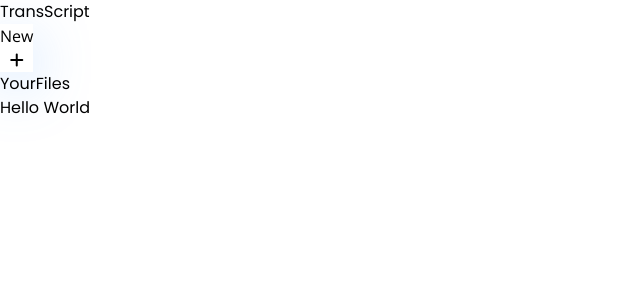
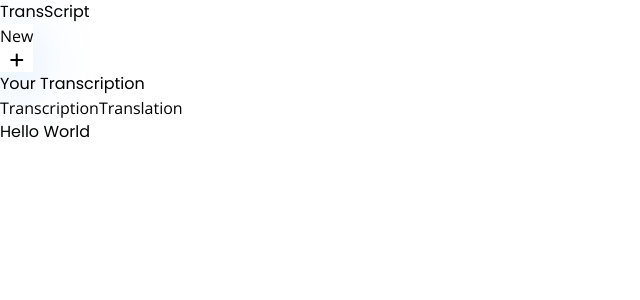
Before and after one commit to Pujan-sarkar/TransScribe, a React (Vite) app: page / in a window 1280 px wide. Shown: the top 300 px of the page, without its empty margins (0-640 px from the left). Built offline with nearby package versions, Linux system fonts and the light colour scheme.

Commit message:
feat: Information added

```diff
--- a/src/components/Information.jsx
+++ b/src/components/Information.jsx
@@ -1,12 +1,39 @@
-import React from "react";
+import React, { useState } from "react";
 
 export default function Information() {
+  const [tab, setTab] = useState("transcription");
+
   return (
     <div>
-      <main className="flex-1 p-4 flex flex-col gap-3 text-center sm:gap-4 justify-center pb-20 w-72 sm:w-96  max-w-full mx-auto ">
-        <h1 className="font-semibold text-4xl sm:text-5xl">
-          Your<span className="text-blue-400 bold">Files</span>
+      <main className="flex-1 p-4 flex flex-col gap-3 text-center sm:gap-4 justify-center pb-20 max-w-prose w-full mx-auto ">
+        <h1 className="font-semibold text-4xl sm:text-5xl md:text-6xl whitespace-nowrap">
+          Your <span className="text-blue-400 bold">Transcription</span>
         </h1>
+
+        <div className="grid grid-cols-2 mx-auto bg-white rounded-full overflow-hidden items-center">
+          <button
+            onClick={() => setTab("transcription")}
+            className={
+              "px-4 duration-200 py-1 font-medium " +
+              (tab === "transcription"
+                ? "bg-blue-400 text-white"
+                : "text-blue-400 hover:text-blue-600")
+            }
+          >
+            Transcription
+          </button>
+          <button
+            onClick={() => setTab("translation")}
+            className={
+              "px-4 duration-200 py-1 font-medium " +
+              (tab === "translation"
+                ? "bg-blue-400 text-white"
+                : "text-blue-400 hover:text-blue-600")
+            }
+          >
+            Translation
+          </button>
+        </div>
       </main>
     </div>
   );
```
